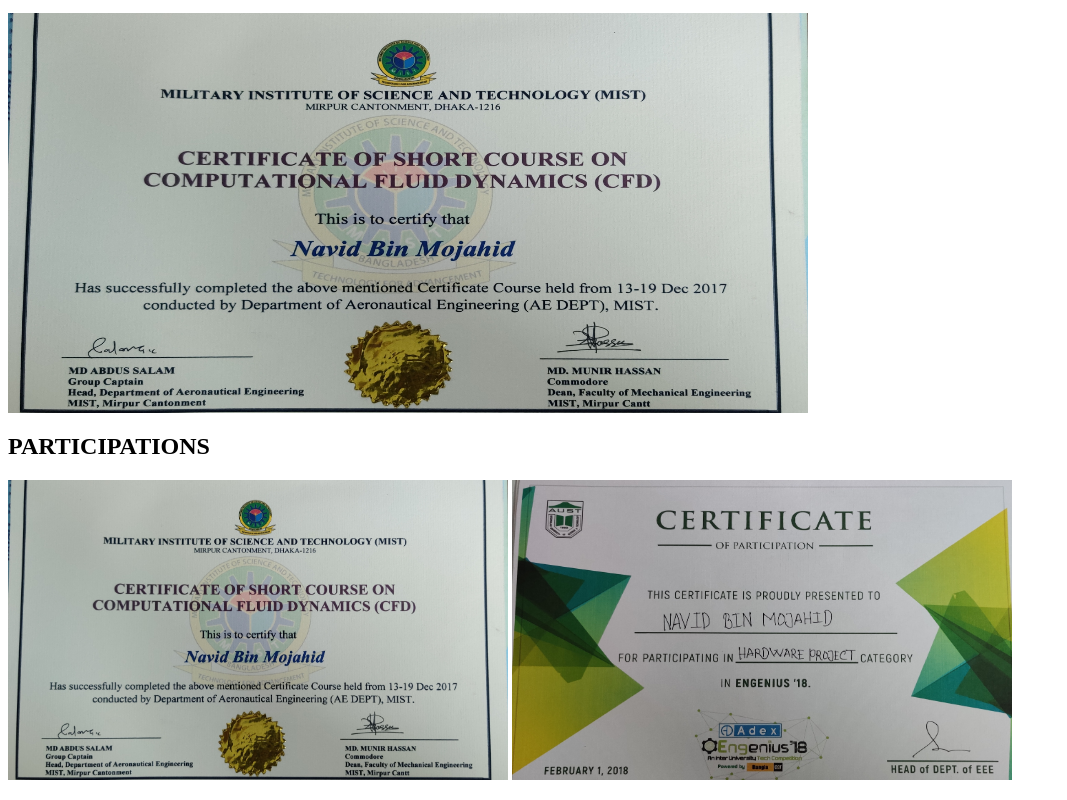
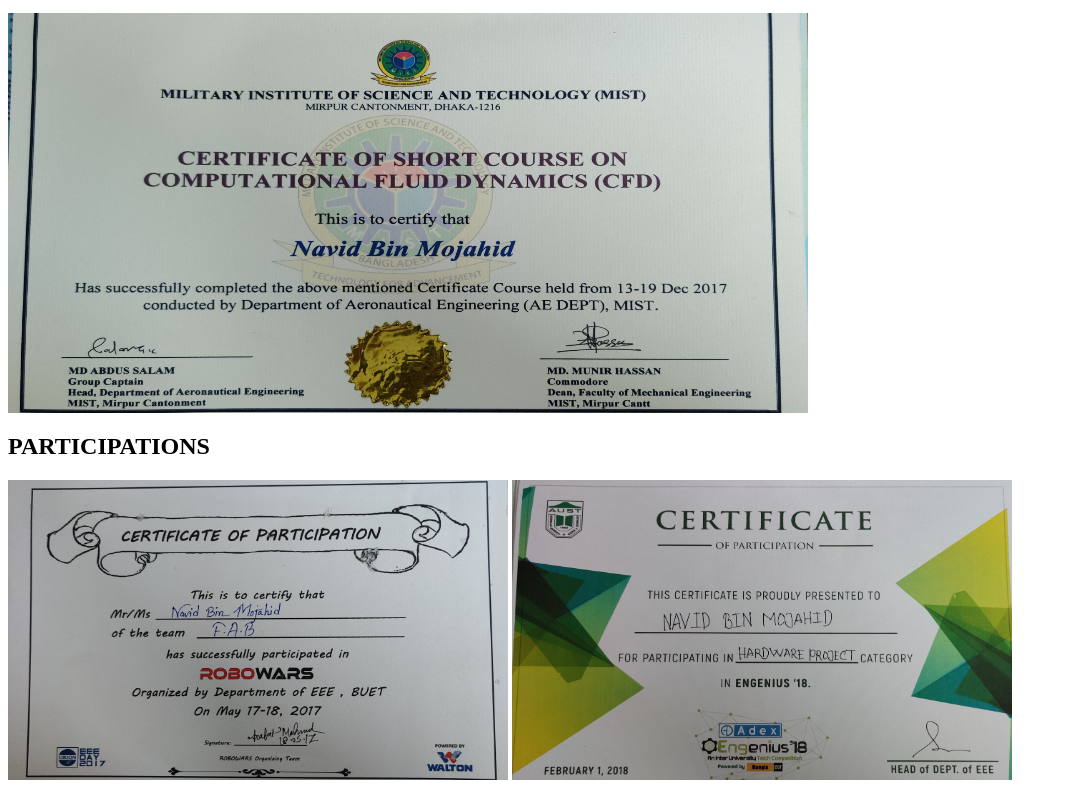
Before and after one commit to Navid-Mojahid/Certifications, a plain HTML site: page index.html in a window 1280 px wide. Shown: the part 1034-1834 px from the top of the page, without its empty margins (0-1067 px from the left). Drawn offline with Linux system fonts and the light colour scheme.

Commit message:
Update index.html

```diff
--- a/index.html
+++ b/index.html
@@ -6,4 +6,4 @@
 <h2> Short Course on CFD </h2>
 <img src="CFDS.jpg" width="800" height="400">
 <h2> PARTICIPATIONS</h2>
-<p> <a href="FAB.JPG"><img src="CFDS.jpg" width="500" height="300"></a>  <a href="aust.JPG"> <img src="aust.jpg" width="500" height="300"> </a>
+<p> <a href="FAB.JPG"><img src="FAB.jpg" width="500" height="300"></a>  <a href="aust.JPG"> <img src="aust.jpg" width="500" height="300"> </a>
```
